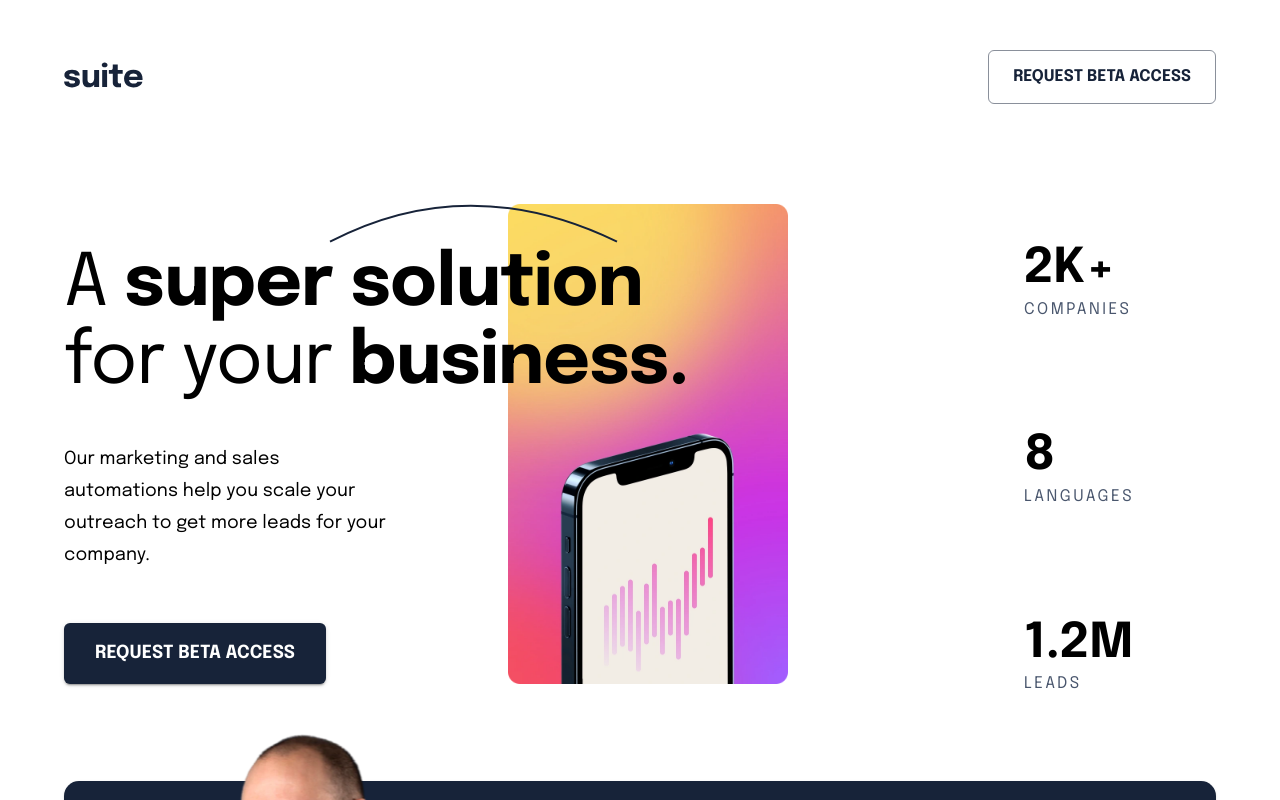
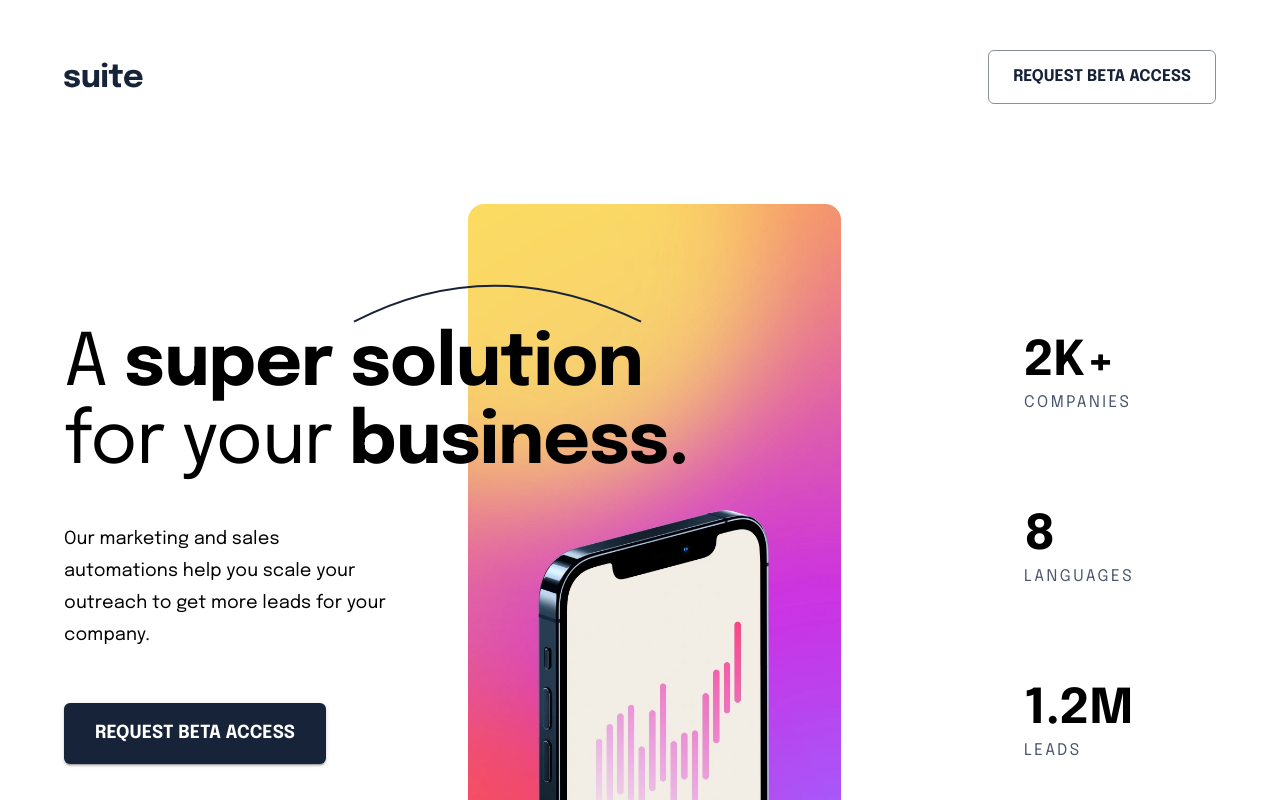
Before and after one commit to mseidel819/suite-landing-page, a React (Create React App) app: page / in a window 1280 px wide. Shown: the top 800 px of the page. Built offline with nearby package versions, Linux system fonts and the light colour scheme.

Commit message:
navbar done. hero done. 75px unaccounted for

```diff
--- a/src/components/fotter/footer.component.jsx
+++ b/src/components/fotter/footer.component.jsx
@@ -12,7 +12,9 @@ const Footer = () => {
         <Grid
           container
           rowSpacing={4}
-          sx={{ justifyContent: { xs: "center", sm: "space-between" } }}
+          sx={{
+            justifyContent: { xs: "center", sm: "space-between" },
+          }}
         >
           <Grid item xs={12} sm={2} sx={{ textAlign: "center" }}>
             <Logo />
--- a/src/components/hero/hero.component.jsx
+++ b/src/components/hero/hero.component.jsx
@@ -7,7 +7,7 @@ import heroImage from "../../assets/image-hero-portrait@2x.webp";
 
 const Hero = () => {
   return (
-    <Container maxWidth="lg">
+    <Container maxWidth="lg" sx={{ marginBottom: { xs: "100px" } }}>
       <Grid container>
         <Grid
           item
@@ -15,11 +15,12 @@ const Hero = () => {
           sm={12}
           xs={12}
           sx={{
-            marginBottom: "50px",
+            marginBottom: { xs: "50px", sm: "100px", md: "50px" },
+            padding: { md: "80px 0", sm: "20px 0" },
             backgroundImage: { xs: "none", sm: `url(${heroImage})` },
             backgroundRepeat: "no-repeat",
             backgroundSize: "contain",
-            backgroundPosition: { sm: "380px", md: "444px" },
+            backgroundPosition: { sm: "400px", md: "404px" },
           }}
         >
           <div className="hero-svg">
@@ -53,10 +54,11 @@ const Hero = () => {
           rowSpacing={4}
           item
           container
-          md={2}
+          md={1.5}
           xs={12}
           justifyContent="center"
           alignItems="center"
+          sx={{ padding: { md: "100px 0" } }}
         >
           <Grid item xs={12} sm={4} md={12}>
             <Typography
--- a/src/components/hero/hero.styles.css
+++ b/src/components/hero/hero.styles.css
@@ -1,5 +1,5 @@
 .hero-svg {
-  transform: translateX(265px);
+  transform: translateX(289px);
   width: 400px;
 }
 
@@ -11,7 +11,7 @@
 
 @media screen and (max-width: 900px) {
   .hero-svg {
-    transform: translate(200px, 12px);
+    transform: translate(218px, 12px);
   }
   .hero-svg svg {
     width: 230px;
@@ -21,7 +21,7 @@
 
 @media screen and (max-width: 600px) {
   .hero-svg {
-    transform: translate(130px, 12px);
+    transform: translate(146px, 12px);
     width: 150px;
   }
   .hero-svg svg {
@@ -29,3 +29,9 @@
     transform: rotate(13deg);
   }
 }
+
+@media screen and (max-width: 340px) {
+  .hero-svg {
+    display: none;
+  }
+}
```
